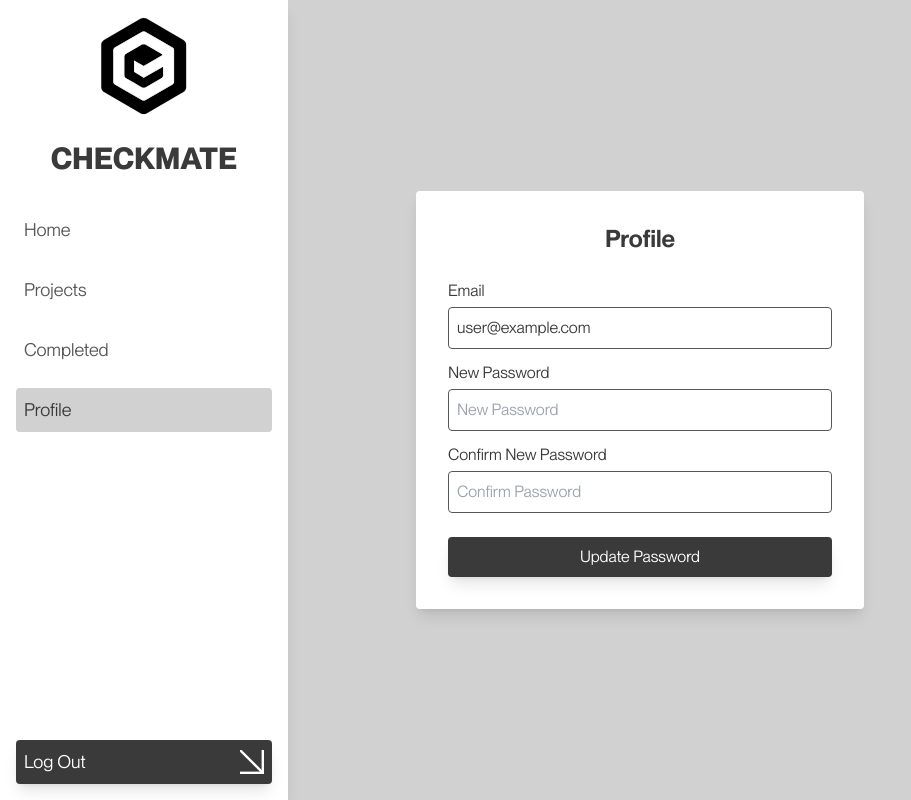
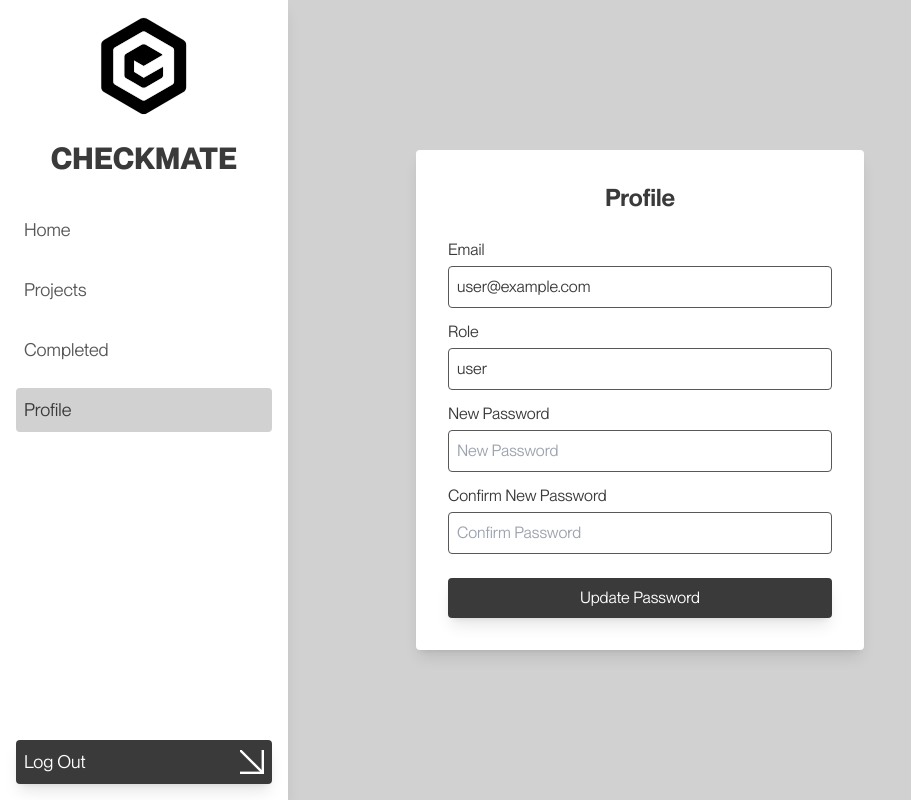
Before and after one commit to 66HEX/checkmate, a Next.js app: page /profile in a window 1280 px wide. Shown: the whole page, without its empty margins (0-911 px from the left). Built offline with nearby package versions, Linux system fonts and the light colour scheme; no server answers; sample sign-in values are in the browser's storage.

Commit message:
added role check in profile section

```diff
--- a/app/profile/page.tsx
+++ b/app/profile/page.tsx
@@ -9,19 +9,34 @@ export default function Profile() {
     const { data: session, status } = useSession();
     const router = useRouter();
     const [email, setEmail] = useState<string>("");
+    const [role, setRole] = useState<string>(""); // Dodaj stan dla roli użytkownika
     const [newPassword, setNewPassword] = useState<string>("");
     const [confirmPassword, setConfirmPassword] = useState<string>("");
     const [loading, setLoading] = useState<boolean>(false);
     const [error, setError] = useState<string>("");
 
     useEffect(() => {
-        if (status === "loading") return; // Wait for session to load
+        const fetchUserRole = async () => {
+            if (status === "loading") return; // Czekaj na załadowanie sesji
 
-        if (!session) {
-            router.push("/"); // Redirect if not logged in
-        } else if (session?.user?.email) {
-            setEmail(session.user.email); // Set email from session
-        }
+            if (!session) {
+                router.push("/"); // Przekieruj jeśli użytkownik nie jest zalogowany
+            } else if (session?.user?.email) {
+                setEmail(session.user.email); // Ustaw email z sesji
+
+                // Pobierz dodatkowe dane o użytkowniku (w tym rolę)
+                const { data, error } = await supabase.auth.getUser();
+                if (data) {
+                    const user = data.user;
+                    const userRole = user?.app_metadata?.role || "user"; // Pobierz rolę z app_metadata
+                    setRole(userRole); // Ustaw rolę w stanie
+                } else if (error) {
+                    console.error("Error fetching user data:", error.message);
+                }
+            }
+        };
+
+        fetchUserRole();
     }, [session, status, router]);
 
     const handlePasswordChange = async (e: React.FormEvent) => {
@@ -55,6 +70,8 @@ export default function Profile() {
         <div className="flex items-center justify-center h-svh w-screen text-offblack font-NeueMontreal p-4 md:p-8 lg:p-12 xl:p-16">
             <div className="w-full max-w-md p-8 bg-offwhite rounded shadow-lg">
                 <h1 className="text-2xl font-bold mb-6 text-center">Profile</h1>
+
+                {/* Wyświetl email użytkownika */}
                 <div className="mb-3">
                     <label htmlFor="email" className="block text-base mb-1">Email</label>
                     <input
@@ -66,6 +83,19 @@ export default function Profile() {
                     />
                 </div>
 
+                {/* Wyświetl rolę użytkownika */}
+                <div className="mb-3">
+                    <label htmlFor="role" className="block text-base mb-1">Role</label>
+                    <input
+                        type="text"
+                        id="role"
+                        value={role}
+                        readOnly
+                        className="w-full p-2 text-offblack border border-darkgray focus:outline-none rounded text-base"
+                    />
+                </div>
+
+                {/* Formularz zmiany hasła */}
                 <form onSubmit={handlePasswordChange}>
                     <div className="mb-3">
                         <label htmlFor="newPassword" className="block text-base mb-1">New Password</label>
@@ -76,7 +106,7 @@ export default function Profile() {
                             onChange={(e) => setNewPassword(e.target.value)}
                             required
                             className="w-full p-2 text-offblack border border-darkgray focus:outline-none rounded text-base"
-                            placeholder={`New Password`}
+                            placeholder="New Password"
                         />
                     </div>
 
@@ -89,7 +119,7 @@ export default function Profile() {
                             onChange={(e) => setConfirmPassword(e.target.value)}
                             required
                             className="w-full p-2 text-offblack border border-darkgray focus:outline-none rounded text-base"
-                            placeholder={`Confirm Password`}
+                            placeholder="Confirm Password"
                         />
                     </div>
 
```
